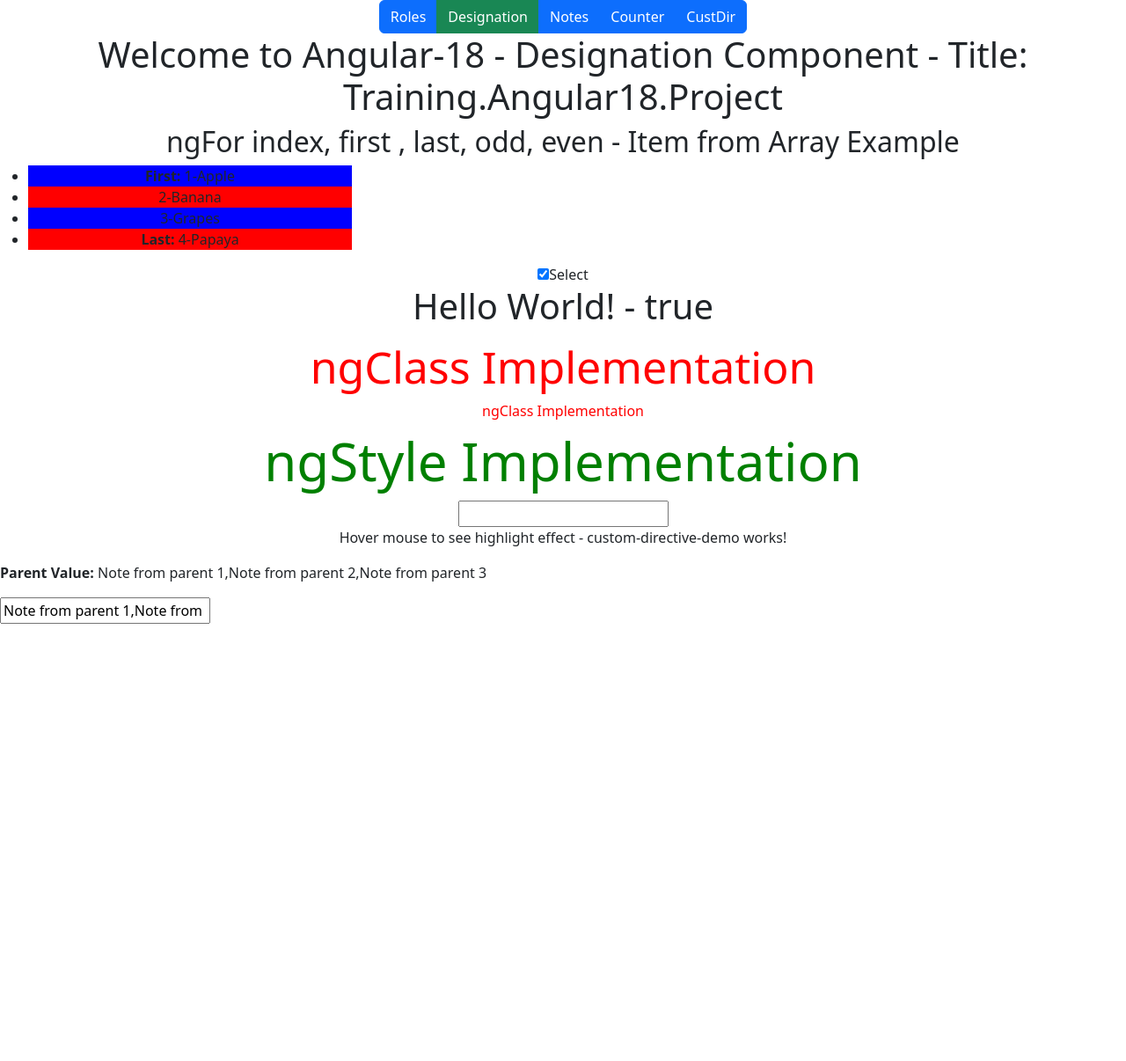
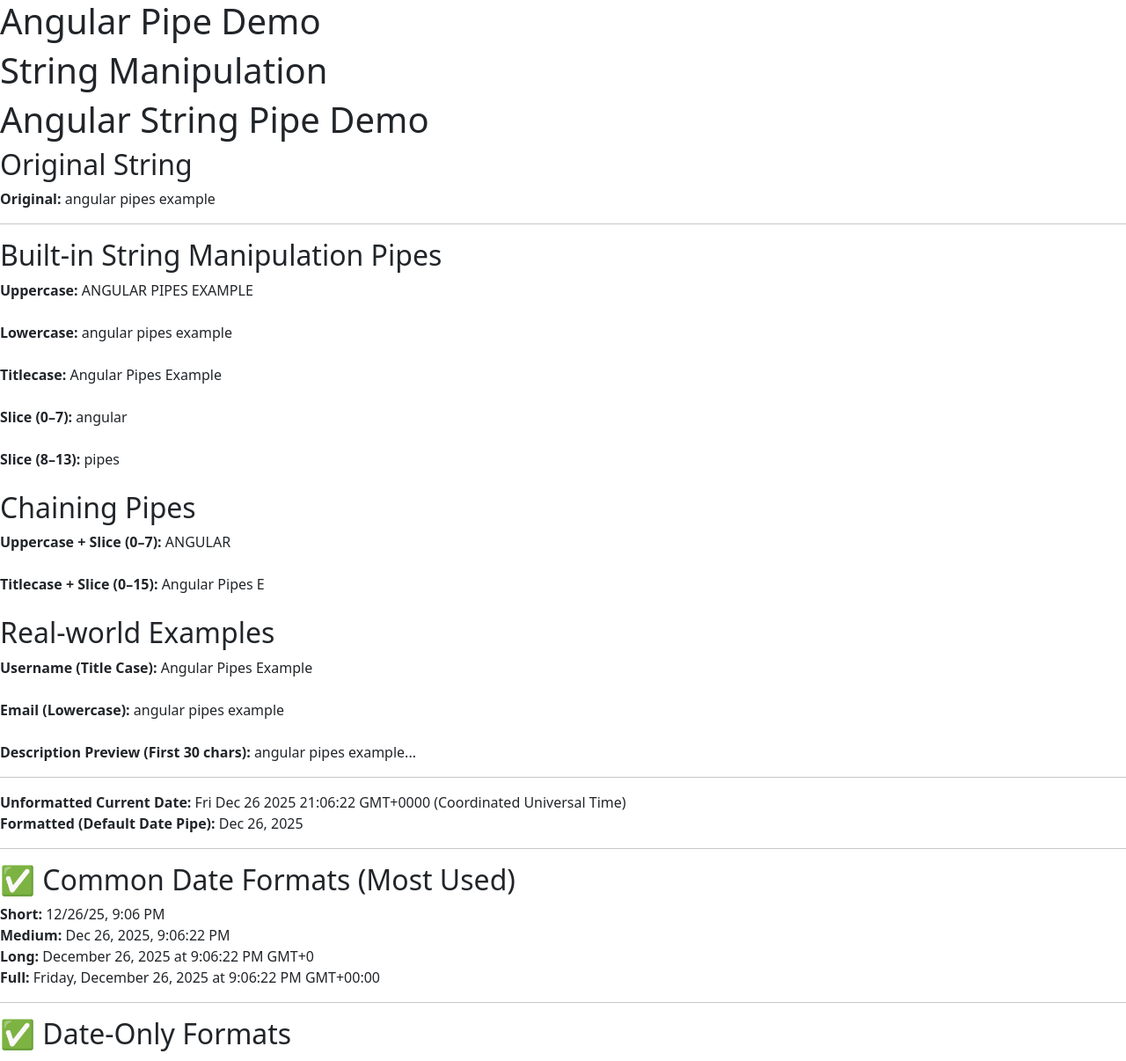
Before and after one commit to moh-faisal85/AngularJS, an Angular app in the folder Training.Angular18.Project/: page / in a window 1280 px wide. Shown: the top 1206 px of the page at 88% size. Before the commit the page ends 800 px from the top, so only its background shows below. Built offline with nearby package versions, Linux system fonts and the light colour scheme.

Commit message:
Angular-18-Training-Pipes (String, Number, Date, Currency)

```diff
--- /dev/null
+++ b/Training.Angular18.Project/src/app/components/angular-pipe-demo/angular-pipe-demo.component.html
@@ -0,0 +1,223 @@
+
+<h1>Angular Pipe Demo</h1>
+
+<h1> String Manipulation</h1>
+<h1>Angular String Pipe Demo</h1>
+
+<h2>Original String</h2>
+<b>Original:</b> {{ text }}
+<hr>
+
+<h2>Built-in String Manipulation Pipes</h2>
+
+<b>Uppercase:</b>
+{{ text | uppercase }}
+<br><br>
+
+<b>Lowercase:</b>
+{{ text | lowercase }}
+<br><br>
+
+<b>Titlecase:</b>
+{{ text | titlecase }}
+<br><br>
+
+<b>Slice (0–7):</b>
+{{ text | slice:0:7 }}
+<br><br>
+
+<b>Slice (8–13):</b>
+{{ text | slice:8:13 }}
+<br><br>
+
+<h2>Chaining Pipes</h2>
+
+<b>Uppercase + Slice (0–7):</b>
+{{ text | uppercase | slice:0:7 }}
+<br><br>
+
+<b>Titlecase + Slice (0–15):</b>
+{{ text | titlecase | slice:0:15 }}
+<br><br>
+
+<h2>Real-world Examples</h2>
+
+<b>Username (Title Case):</b>
+{{ text | titlecase }}
+<br><br>
+
+<b>Email (Lowercase):</b>
+{{ text | lowercase }}
+<br><br>
+
+<b>Description Preview (First 30 chars):</b>
+{{ text | slice:0:30 }}...
+
+<hr/>
+<b>Unformatted Current Date:</b> {{ currentDate }} <br>
+<b>Formatted (Default Date Pipe):</b> {{ currentDate | date }} <br>
+
+<hr>
+
+<h2>✅ Common Date Formats (Most Used)</h2>
+<b>Short:</b> {{ currentDate | date:'short' }} <br>
+<b>Medium:</b> {{ currentDate | date:'medium' }} <br>
+<b>Long:</b> {{ currentDate | date:'long' }} <br>
+<b>Full:</b> {{ currentDate | date:'full' }} <br>
+
+<hr>
+
+<h2>✅ Date-Only Formats</h2>
+<b>Short Date:</b> {{ currentDate | date:'shortDate' }} <br>
+<b>Medium Date:</b> {{ currentDate | date:'mediumDate' }} <br>
+<b>Long Date:</b> {{ currentDate | date:'longDate' }} <br>
+<b>Full Date:</b> {{ currentDate | date:'fullDate' }} <br>
+
+<hr>
+
+<h2>✅ Time-Only Formats</h2>
+<b>Short Time:</b> {{ currentDate | date:'shortTime' }} <br>
+<b>Medium Time:</b> {{ currentDate | date:'mediumTime' }} <br>
+<b>Long Time:</b> {{ currentDate | date:'longTime' }} <br>
+
+<hr>
+
+<h2>✅ Custom Date & Time Formats</h2>
+<b>dd/MM/yyyy:</b> {{ currentDate | date:'dd/MM/yyyy' }} <br>
+<b>dd-MM-yyyy:</b> {{ currentDate | date:'dd-MM-yyyy' }} <br>
+<b>yyyy-MM-dd:</b> {{ currentDate | date:'yyyy-MM-dd' }} <br>
+<b>MMM d, y:</b> {{ currentDate | date:'MMM d, y' }} <br>
+<b>EEEE, MMMM d, y:</b> {{ currentDate | date:'EEEE, MMMM d, y' }} <br>
+
+<hr>
+
+<h2>✅ Custom Time Formats</h2>
+<b>hh:mm a:</b> {{ currentDate | date:'hh:mm a' }} <br>
+<b>HH:mm:ss:</b> {{ currentDate | date:'HH:mm:ss' }} <br>
+<b>hh:mm:ss a:</b> {{ currentDate | date:'hh:mm:ss a' }} <br>
+
+<hr>
+
+<h2>✅ Date + Time Together</h2>
+<b>dd/MM/yyyy hh:mm a:</b> {{ currentDate | date:'dd/MM/yyyy hh:mm a' }} <br>
+<b>yyyy-MM-dd HH:mm:ss:</b> {{ currentDate | date:'yyyy-MM-dd HH:mm:ss' }} <br>
+<hr>
+<h1>Number Formatter Pipe</h1>
+<h1>Angular Number Pipe Demo</h1>
+
+<h2>Original Number</h2>
+<b>Original:</b> {{ num }}
+<hr>
+
+<h2>Integer Formatting</h2>
+
+<b>Integer Only (No Decimals):</b>
+{{ num | number:'1.0-0' }}
+<br><br>
+
+<b>Minimum 2 Digits (No Decimals):</b>
+{{ num | number:'2.0-0' }}
+<br><br>
+
+<h2>Decimal Formatting</h2>
+
+<b>1 Decimal:</b>
+{{ num | number:'1.1-1' }}
+<br><br>
+
+<b>2 Decimals:</b>
+{{ num | number:'1.2-2' }}
+<br><br>
+
+<b>Up to 3 Decimals:</b>
+{{ num | number:'1.0-3' }}
+<br><br>
+
+<h2>Thousand Separator</h2>
+
+<b>Default Formatting:</b>
+{{ num | number }}
+<br><br>
+
+<h2>Large Numbers</h2>
+
+<b>Large Number Format:</b>
+{{ bigNum | number:'1.0-0' }}
+<br><br>
+
+<h2>Negative Numbers</h2>
+
+<b>Negative Integer:</b>
+{{ negNum | number:'1.0-0' }}
+<br><br>
+<hr>
+
+<h1>Angular Currency Pipe Demo</h1>
+
+<h2>Original Amount</h2>
+<b>Original:</b> {{ amount }}
+<hr>
+
+<h2>Default Currency (Locale Based)</h2>
+<b>Default:</b>
+{{ amount | currency }}
+<br><br>
+
+<h2>INR Currency</h2>
+<b>INR (Symbol):</b>
+{{ amount | currency:'INR' }}
+<br><br>
+
+<b>INR (Code):</b>
+{{ amount | currency:'INR':'code' }}
+<br><br>
+
+<b>INR (Symbol Narrow):</b>
+{{ amount | currency:'INR':'symbol-narrow' }}
+<br><br>
+
+<h2>USD Currency</h2>
+<b>USD (Symbol):</b>
+{{ amount | currency:'USD' }}
+<br><br>
+
+<b>USD (Code):</b>
+{{ amount | currency:'USD':'code' }}
+<br><br>
+
+<h2>EUR Currency</h2>
+<b>EUR (Symbol):</b>
+{{ amount | currency:'EUR' }}
+<br><br>
+
+<b>EUR (Code):</b>
+{{ amount | currency:'EUR':'code' }}
+<br><br>
+
+<h2>Without Decimals</h2>
+<b>INR (No Decimals):</b>
+{{ amount | currency:'INR':'symbol':'1.0-0' }}
+<br><br>
+
+<b>USD (No Decimals):</b>
+{{ amount | currency:'USD':'symbol':'1.0-0' }}
+<br><br>
+
+<h2>With Fixed Decimals</h2>
+<b>INR (2 Decimals):</b>
+{{ amount | currency:'INR':'symbol':'1.2-2' }}
+<br><br>
+
+<b>USD (3 Decimals):</b>
+{{ amount | currency:'USD':'symbol':'1.3-3' }}
+<br><br>
+
+<h2>Negative Amount</h2>
+<b>Negative INR:</b>
+{{ negAmount | currency:'INR' }}
+<br><br>
+
+<h2>Large Amount</h2>
+<b>Large USD:</b>
+{{ largeAmount | currency:'USD' }}
+<br><br>
--- /dev/null
+++ b/Training.Angular18.Project/src/app/components/angular-pipe-demo/angular-pipe-demo.component.ts
@@ -0,0 +1,25 @@
+import { CommonModule } from '@angular/common';
+import { Component } from '@angular/core';
+
+@Component({
+  selector: 'app-angular-pipe-demo',
+  standalone: true,
+  imports: [CommonModule],
+  templateUrl: './angular-pipe-demo.component.html',
+  styleUrl: './angular-pipe-demo.component.css'
+})
+export class AngularPipeDemoComponent {
+  //String Pipe
+text = 'angular pipes example';
+//Date Pipe
+currentDate: Date = new Date();
+//Number Pipe
+num = 12345.6789;
+bigNum = 987654321.45;
+negNum = -4567.89;
+//Currency
+amount = 12345.678;
+negAmount = -4567.89;
+largeAmount = 987654321.99;
+
+}
--- a/Training.Angular18.Project/src/app/components/master/master.component.html
+++ b/Training.Angular18.Project/src/app/components/master/master.component.html
@@ -1,4 +1,4 @@
-<div class="row">
+<!-- <div class="row">
   <div class="col-12 text-center">
 
     <div class="btn-group">
@@ -33,4 +33,6 @@
 <p>
   <input type="text" [(ngModel)]="parentNotes">
 </p>
-</div>
+</div> -->
+
+<app-angular-pipe-demo></app-angular-pipe-demo>
--- a/Training.Angular18.Project/src/app/components/master/master.component.ts
+++ b/Training.Angular18.Project/src/app/components/master/master.component.ts
@@ -6,11 +6,12 @@ import { CounterComponent } from '../counter/counter.component';
 import { NotesComponent } from '../notes/notes.component';
 import { FormsModule } from '@angular/forms';
 import { CustomDirectiveDemoComponent } from '../custom-directive-demo/custom-directive-demo.component';
+import { AngularPipeDemoComponent } from "../angular-pipe-demo/angular-pipe-demo.component";
 
 @Component({
   selector: 'app-master',
   standalone: true,
-  imports: [CustomDirectiveDemoComponent,RolesComponent, DesignationComponent , NotesComponent, CounterComponent, CommonModule, FormsModule],
+  imports: [CustomDirectiveDemoComponent, RolesComponent, DesignationComponent, NotesComponent, CounterComponent, CommonModule, FormsModule, AngularPipeDemoComponent],
   templateUrl: './master.component.html',
   styleUrl: './master.component.css'
 })
```
Also changed, not shown: Training.Angular18.Project/src/app/components/angular-pipe-demo/angular-pipe-demo.component.css (added).
